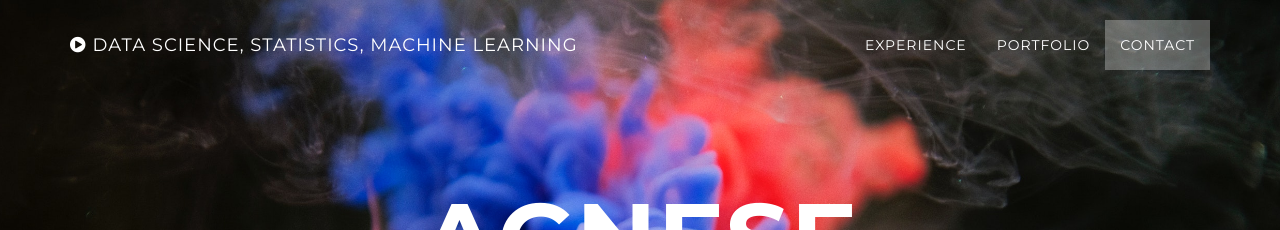
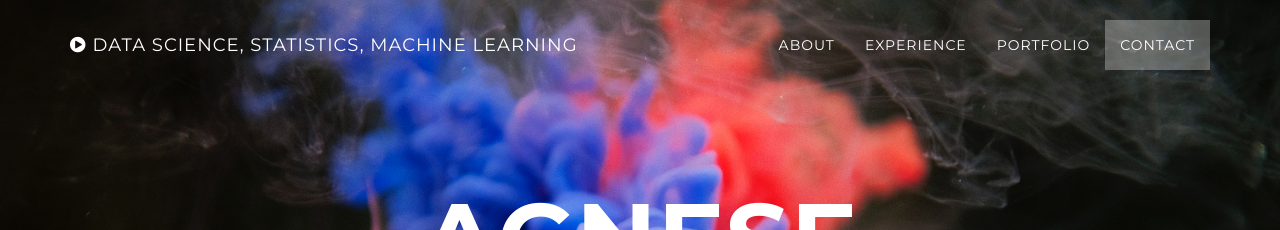
Before and after one commit to AgneseG/AgneseG.github.io, a Jekyll site: the page built from index.html, in a window 1280 px wide. Shown: the top 230 px of the page. Built offline with Jekyll 4.4.1, drawn with Linux system fonts in a browser that asks for light colours.

Commit message:
Update nav.html

```diff
--- a/_includes/nav.html
+++ b/_includes/nav.html
@@ -17,8 +17,11 @@
                     <li class="hidden">
                         <a href="#page-top"></a>
                     </li>
+                                     <li>
+                        <a class="page-scroll" href="#about">About</a>
+                    </li>
                     <li>
-                        <a class="page-scroll" href="#about">Experience</a>
+                        <a class="page-scroll" href="#experience">Experience</a>
                     </li>
                     <li>
                         <a class="page-scroll" href="#download">Portfolio</a>
```
